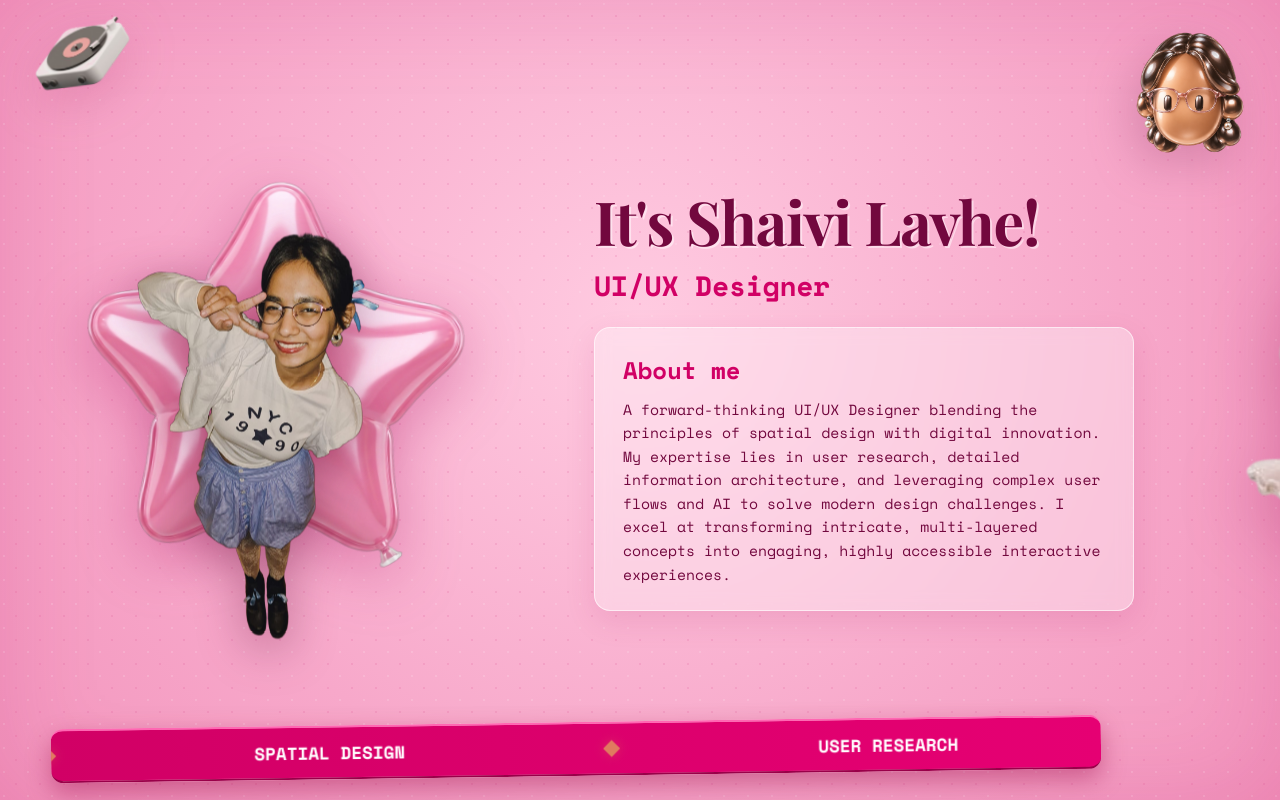
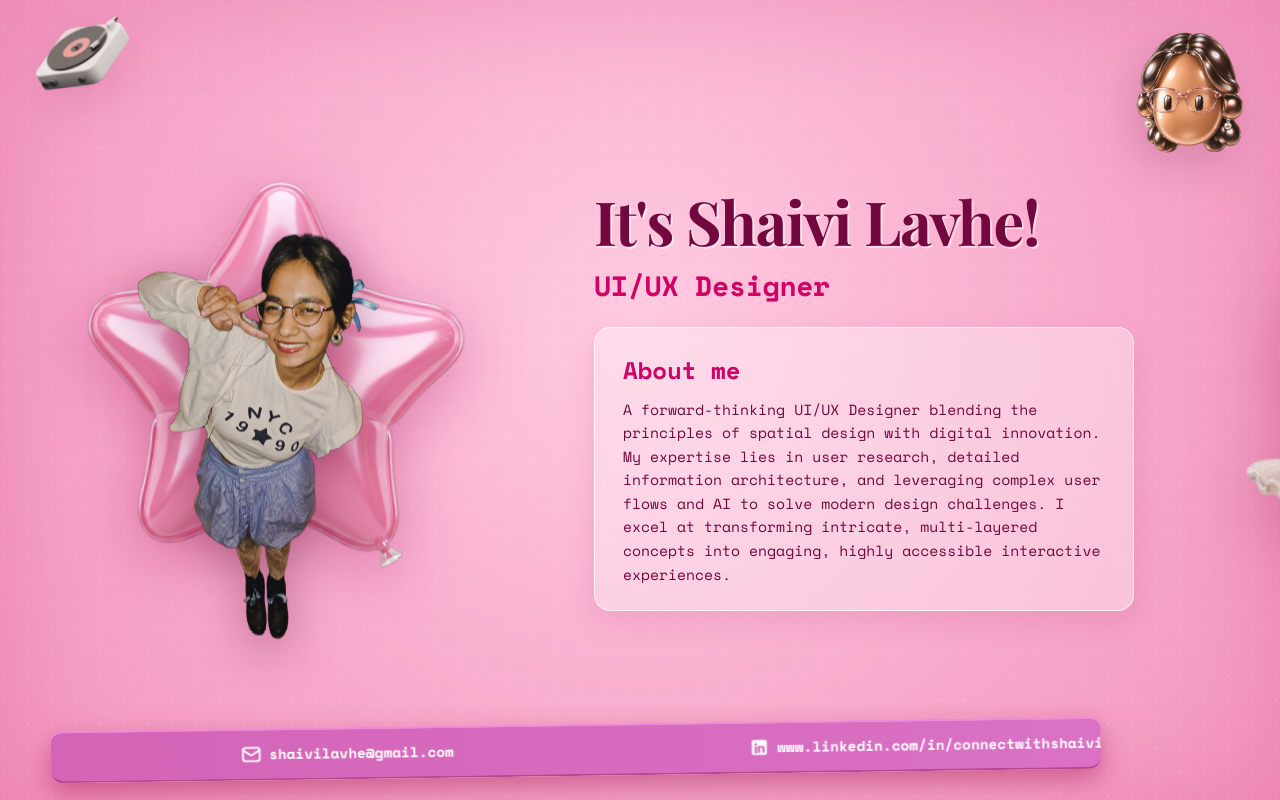
Before and after one commit to vivi0511-ship-it/shaivi-portfolio, a React (Vite) app: page /resume in a window 1280 px wide. Built offline with nearby package versions, Linux system fonts and the light colour scheme; a web font is replaced by a local one.

Commit message:
Update marquee banner with contact links and lighter background

```diff
--- a/src/pages/Resume.css
+++ b/src/pages/Resume.css
@@ -266,14 +266,14 @@
 }
 
 .contact-ribbon-banner {
-  background: linear-gradient(90deg, #d10065 0%, #e60073 100%);
+  background: linear-gradient(90deg, #d364b6 0%, #da71c4 100%);
   transform: rotate(-0.8deg);
   padding: 12px 32px;
   border-radius: 12px;
   box-shadow: 0 10px 25px rgba(153, 0, 66, 0.4);
   pointer-events: auto;
-  border-top: 2px solid #ff66b2;
-  border-bottom: 2px solid #990049;
+  border-top: 2px solid #ed89db;
+  border-bottom: 2px solid #b54798;
 }
 
 .marquee-container {
@@ -298,21 +298,34 @@
   min-width: 100%;
 }
 
-.marquee-word {
+.marquee-label {
   font-family: 'Space Mono', monospace;
-  font-size: 1.1rem;
+  font-size: 1rem;
   font-weight: 700;
   color: #ffffff;
-  padding: 0 32px;
-  white-space: nowrap;
 }
 
-.terracotta-diamond {
-  width: 12px;
-  height: 12px;
-  background-color: #e07a5f;
-  transform: rotate(45deg);
-  flex-shrink: 0;
+.marquee-link {
+  display: inline-flex;
+  align-items: center;
+  gap: 8px;
+  font-family: 'Space Mono', monospace;
+  font-size: 0.9rem;
+  font-weight: 700;
+  color: #ffffff;
+  text-decoration: none;
+  transition: transform 0.2s ease, opacity 0.2s ease;
+  padding: 0 16px;
+}
+
+.marquee-link:hover {
+  transform: translateY(-2px);
+  opacity: 0.9;
+  text-decoration: underline;
+}
+
+.ribbon-icon-svg {
+  display: block;
 }
 
 @keyframes marquee-scroll {
--- a/src/pages/Resume.jsx
+++ b/src/pages/Resume.jsx
@@ -105,12 +105,38 @@ export default function Resume() {
                   {/* Duplicate the content twice for seamless infinite scrolling */}
                   {[...Array(2)].map((_, i) => (
                     <div className="marquee-content-group" key={i}>
-                      {['UI/UX DESIGN', 'SPATIAL DESIGN', 'USER RESEARCH', 'INFORMATION ARCHITECTURE', 'INTERACTION DESIGN', 'PROTOTYPING'].map((word, index) => (
-                        <React.Fragment key={`${i}-${index}`}>
-                          <span className="marquee-word">{word}</span>
-                          <div className="terracotta-diamond" />
-                        </React.Fragment>
-                      ))}
+                      <span className="marquee-label">Contact me:</span>
+
+                      <a href="mailto:shaivilavhe@gmail.com" className="marquee-link" target="_blank" rel="noopener noreferrer">
+                        <svg className="ribbon-icon-svg" width="20" height="20" viewBox="0 0 24 24" fill="none" stroke="currentColor" strokeWidth="2.2" strokeLinecap="round" strokeLinejoin="round">
+                          <rect x="2" y="4" width="20" height="16" rx="3" />
+                          <path d="m22 7-8.97 5.7a1.94 1.94 0 0 1-2.06 0L2 7" />
+                        </svg>
+                        <span>shaivilavhe@gmail.com</span>
+                      </a>
+
+                      <a href="https://www.linkedin.com/in/connectwithshaivi" className="marquee-link" target="_blank" rel="noopener noreferrer">
+                        <svg className="ribbon-icon-svg" width="20" height="20" viewBox="0 0 24 24" fill="currentColor">
+                          <path d="M19 3a2 2 0 0 1 2 2v14a2 2 0 0 1-2 2H5a2 2 0 0 1-2-2V5a2 2 0 0 1 2-2h14m-.5 15.5v-5.3a3.26 3.26 0 0 0-3.26-3.26c-.85 0-1.84.52-2.28 1.3v-1.11h-2.79v8.37h2.79v-4.93c0-.77.62-1.4 1.39-1.4a1.4 1.4 0 0 1 1.4 1.4v4.93h2.75M6.46 10.9v8.37H9.25V10.9H6.46M7.86 6.75a1.6 1.6 0 1 0 0 3.2 1.6 1.6 0 0 0 0-3.2Z" />
+                        </svg>
+                        <span>www.linkedin.com/in/connectwithshaivi</span>
+                      </a>
+
+                      <a href="https://www.behance.net/shaivilavhe11" className="marquee-link" target="_blank" rel="noopener noreferrer">
+                        <svg className="ribbon-icon-svg" width="20" height="20" viewBox="0 0 24 24" fill="currentColor">
+                          <path d="M22 7h-7v-2h7v2zm1.726 10c-.442 1.297-2.029 3-5.101 3-3.074 0-5.564-1.729-5.564-5.675 0-3.91 2.325-5.92 5.466-5.92 3.082 0 4.964 1.782 5.375 4.426.078.506.109 1.188.095 2.14h-8.027c.13 3.211 3.483 3.312 4.588 2.029h3.168zm-7.686-4h4.965c-.105-1.547-1.136-2.219-2.477-2.219-1.466 0-2.277.768-2.488 2.219zm-9.574 6.988h-6.466v-14.967h6.953c5.476.081 5.58 5.444 2.72 6.906 3.461 1.26 3.577 8.061-3.207 8.061zm-3.466-8.988h2.797c2.01 0 2.266-2.014 2.266-3.134 0-1.119-.256-3.133-2.266-3.133h-2.797v6.267zm0 5.988h3.118c2.56 0 2.828-2.371 2.828-3.505 0-1.134-.268-3.504-2.828-3.504h-3.118v7.009z" />
+                        </svg>
+                        <span>https://www.behance.net/shaivilavhe11</span>
+                      </a>
+
+                      <a href="/resume.pdf" className="marquee-link" target="_blank" rel="noopener noreferrer">
+                        <svg className="ribbon-icon-svg" width="20" height="20" viewBox="0 0 24 24" fill="none" stroke="currentColor" strokeWidth="2.2" strokeLinecap="round" strokeLinejoin="round">
+                          <circle cx="12" cy="12" r="10" />
+                          <polyline points="8 12 12 16 16 12" />
+                          <line x1="12" y1="8" x2="12" y2="16" />
+                        </svg>
+                        <span>Download Resume</span>
+                      </a>
                     </div>
                   ))}
                 </div>
```
